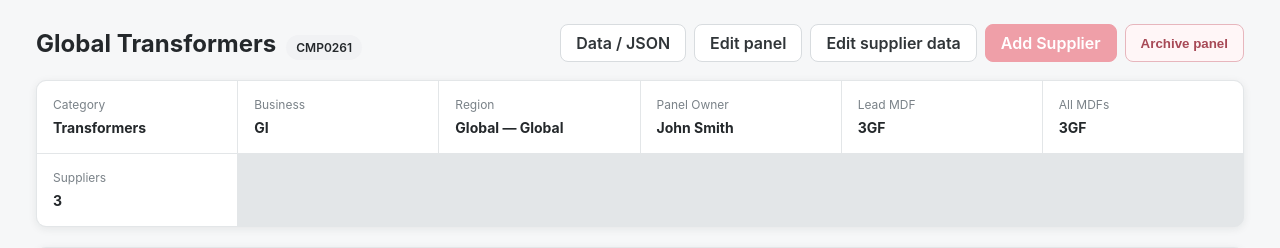
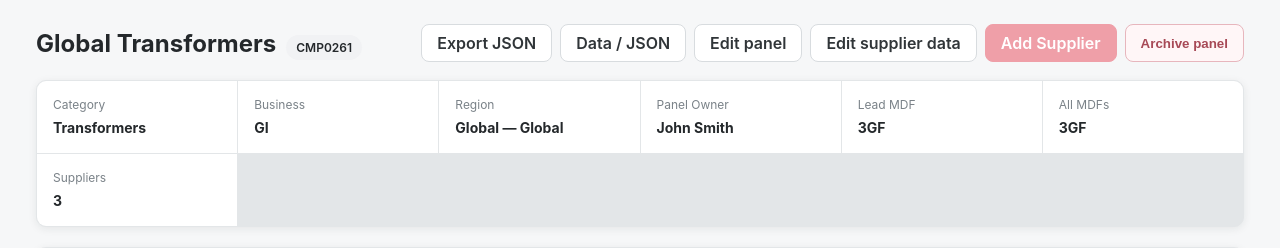
Before and after one commit to zageabb/CatManager, a Flask app: page /panels/CMP0261 in a window 1280 px wide. Shown: the part 119-367 px from the top of the page. Run offline with Flask 3, Linux system fonts and the light colour scheme; data comes from the database, SQL or seed files in the repository; some libraries are stand-ins or nearby versions.

Commit message:
Add panel JSON export action

```diff
--- a/templates/panel_view.html
+++ b/templates/panel_view.html
@@ -1,6 +1,6 @@
 {% extends "base.html" %}{% block title %}{{ panel.panel_name }}{% endblock %}
 {% block breadcrumb %}<a href="{{ url_for('portfolio') }}">Category panel</a><span>›</span><span>{{ panel.panel_id }}</span>{% endblock %}
-{% block content %}{% set core=panel.data.panel %}<div class="page-title-row"><div><h1>{{ core.panelName }}</h1><span class="id-chip">{{ core.panelId }}</span></div><div class="actions"><a class="btn" href="{{ url_for('panel_data', panel_id=panel.panel_id) }}">Data / JSON</a>{% if core.metadata.get('orphanedSupplierFields') %}<a class="btn danger" href="{{ url_for('orphan_fields', panel_id=panel.panel_id) }}">Orphaned fields</a>{% endif %}{% if not panel.archived_at %}<a class="btn" href="{{ url_for('panel_edit', panel_id=panel.panel_id) }}">Edit panel</a><a class="btn" href="{{ url_for('supplier_bulk_edit', panel_id=panel.panel_id) }}">Edit supplier data</a><a class="btn primary" href="{{ url_for('supplier_new', panel_id=panel.panel_id) }}">Add Supplier</a><form method="post" action="{{ url_for('panel_archive', panel_id=panel.panel_id) }}" class="delete-form" onsubmit="return confirmPanelArchive(this, '{{ panel.panel_id }}')"><input type="hidden" name="confirm_panel_id"><button class="btn danger" type="submit">Archive panel</button></form>{% else %}<span class="pill pink">Archived</span><form method="post" action="{{ url_for('panel_restore', panel_id=panel.panel_id) }}"><button class="btn primary" type="submit">Restore panel</button></form>{% endif %}</div></div>
+{% block content %}{% set core=panel.data.panel %}<div class="page-title-row"><div><h1>{{ core.panelName }}</h1><span class="id-chip">{{ core.panelId }}</span></div><div class="actions"><a class="btn" href="{{ url_for('panel_export', panel_id=panel.panel_id) }}">Export JSON</a><a class="btn" href="{{ url_for('panel_data', panel_id=panel.panel_id) }}">Data / JSON</a>{% if core.metadata.get('orphanedSupplierFields') %}<a class="btn danger" href="{{ url_for('orphan_fields', panel_id=panel.panel_id) }}">Orphaned fields</a>{% endif %}{% if not panel.archived_at %}<a class="btn" href="{{ url_for('panel_edit', panel_id=panel.panel_id) }}">Edit panel</a><a class="btn" href="{{ url_for('supplier_bulk_edit', panel_id=panel.panel_id) }}">Edit supplier data</a><a class="btn primary" href="{{ url_for('supplier_new', panel_id=panel.panel_id) }}">Add Supplier</a><form method="post" action="{{ url_for('panel_archive', panel_id=panel.panel_id) }}" class="delete-form" onsubmit="return confirmPanelArchive(this, '{{ panel.panel_id }}')"><input type="hidden" name="confirm_panel_id"><button class="btn danger" type="submit">Archive panel</button></form>{% else %}<span class="pill pink">Archived</span><form method="post" action="{{ url_for('panel_restore', panel_id=panel.panel_id) }}"><button class="btn primary" type="submit">Restore panel</button></form>{% endif %}</div></div>
 <section class="details-card"><div><span>Category</span><strong>{{ core.category }}</strong></div><div><span>Business</span><strong>{{ core.business }}</strong></div><div><span>Region</span><strong>{{ core.region.level }} — {{ core.region.value }}</strong></div><div><span>Panel Owner</span><strong>{{ core.panelOwner.name }}</strong></div><div><span>Lead MDF</span><strong>{{ core.leadMdfCode if core.leadMdfCode is defined else core.mdfCode }}</strong></div><div><span>All MDFs</span><strong>{{ (core.mdfCodes if core.mdfCodes is defined else [core.mdfCode])|join(', ') }}</strong></div><div><span>Suppliers</span><strong>{{ core.suppliers|length }}</strong></div></section>
 <section class="table-card"><div class="table-toolbar"><div><h2>Suppliers</h2><p>Fixed fields followed by panel-defined fields.</p></div></div><div class="table-scroll"><table class="data-table"><thead><tr><th>Supplier ID</th><th>Supplier Name</th><th>Address</th><th>Post Code</th>{% for f in core.supplierFields|sort(attribute='order') %}<th>{{ f.fieldName }}</th>{% endfor %}</tr></thead><tbody>
 {% for s in core.suppliers %}<tr><td><a class="panel-link" href="{{ url_for('supplier_edit', panel_id=panel.panel_id, supplier_id=s.supplierId) }}"><strong>{{ s.supplierId }}</strong></a></td><td><a class="supplier-link" href="{{ url_for('supplier_edit', panel_id=panel.panel_id, supplier_id=s.supplierId) }}">{{ s.supplierName }}</a></td><td>{{ s.address }}</td><td>{{ s.postCode }}</td>{% for f in core.supplierFields|sort(attribute='order') %}<td>{% set v=s.customFields.get(f.fieldId,'') %}{% if f.type=='number' and v != '' %}{{ '{:,.2f}'.format(v|float) }}{% else %}{{ v }}{% endif %}</td>{% endfor %}<td><div class="row-actions"><a class="btn compact" href="{{ url_for('supplier_edit', panel_id=panel.panel_id, supplier_id=s.supplierId) }}">Edit</a><form method="post" action="{{ url_for('supplier_delete', panel_id=panel.panel_id, supplier_id=s.supplierId) }}" class="delete-form" onsubmit="return confirmSupplierDelete(this, '{{ s.supplierId }}')"><input type="hidden" name="confirm_supplier_id"><button class="btn compact danger" type="submit">Delete</button></form></div></td></tr>{% else %}<tr><td colspan="20" class="empty">No suppliers yet. Add the first supplier to this panel.</td></tr>{% endfor %}</tbody></table></div></section>{% endblock %}
```
